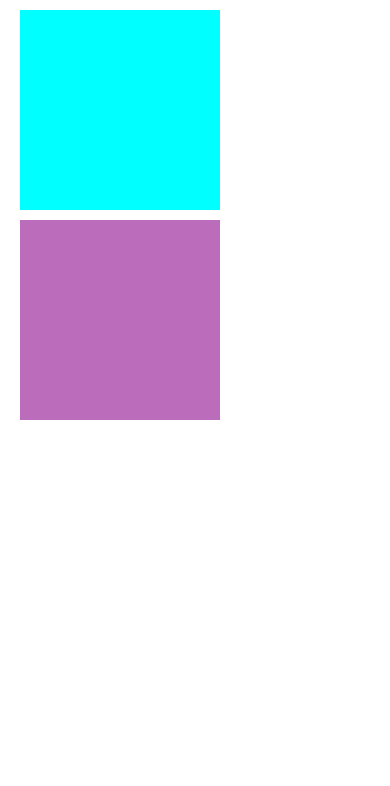
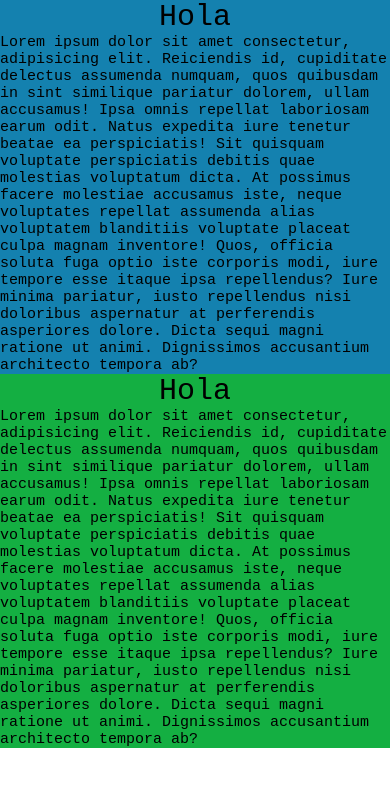
Before and after one commit to Anju0307/Css-Intermedio, a plain HTML site: page index.html in a window 390 px wide. Drawn offline with Linux system fonts and the light colour scheme.

Commit message:
Responsive

```diff
--- a/index.html
+++ b/index.html
@@ -10,8 +10,32 @@
 </head>
 
 <body>
-    <div class="caja1"></div>
-    <div class="caja2"></div>
+    <div class="caja1">
+        <h1 class="titulo">
+            Hola
+        </h1>
+        <p>Lorem ipsum dolor sit amet consectetur, adipisicing elit. Reiciendis id, cupiditate delectus assumenda
+            numquam, quos quibusdam in sint similique pariatur dolorem, ullam accusamus! Ipsa omnis repellat laboriosam
+            earum odit. Natus expedita iure tenetur beatae ea perspiciatis! Sit quisquam voluptate perspiciatis debitis
+            quae molestias voluptatum dicta. At possimus facere molestiae accusamus iste, neque voluptates repellat
+            assumenda alias voluptatem blanditiis voluptate placeat culpa magnam inventore! Quos, officia soluta fuga
+            optio iste corporis modi, iure tempore esse itaque ipsa repellendus? Iure minima pariatur, iusto repellendus
+            nisi doloribus aspernatur at perferendis asperiores dolore. Dicta sequi magni ratione ut animi. Dignissimos
+            accusantium architecto tempora ab?</p>
+    </div>
+    <div class="caja2">
+        <h1 class="titulo">
+            Hola
+        </h1>
+        <p>Lorem ipsum dolor sit amet consectetur, adipisicing elit. Reiciendis id, cupiditate delectus assumenda
+            numquam, quos quibusdam in sint similique pariatur dolorem, ullam accusamus! Ipsa omnis repellat laboriosam
+            earum odit. Natus expedita iure tenetur beatae ea perspiciatis! Sit quisquam voluptate perspiciatis debitis
+            quae molestias voluptatum dicta. At possimus facere molestiae accusamus iste, neque voluptates repellat
+            assumenda alias voluptatem blanditiis voluptate placeat culpa magnam inventore! Quos, officia soluta fuga
+            optio iste corporis modi, iure tempore esse itaque ipsa repellendus? Iure minima pariatur, iusto repellendus
+            nisi doloribus aspernatur at perferendis asperiores dolore. Dicta sequi magni ratione ut animi. Dignissimos
+            accusantium architecto tempora ab?</p>
+    </div>
 </body>
 
 </html>
--- a/style.css
+++ b/style.css
@@ -1,24 +1,32 @@
-/* Colores */
-/* Lo mejor es usar rgb */
-/* rgb( rojo , verde, azul) */
-/* rgba( rojo , verde, azul, opacidad) */
+/* Responsive */
 *{
-    font-family: fantasy;
+    font-family: monospace;
     font-weight: 100;
     font-size: 15px;
     margin: 0;
     padding: 0;
 }
+body{
+    display: flex;
+}
 div{
-    margin: 10px 20px;
+    width: 100%;
 }
+h1{
+    text-align: center;
+}
+.titulo{
+    font-size: 2rem;
+}
+
 .caja1{
-    height: 200px;
-    width: 200px;
-    background-color: aqua;
+    background-color: rgb(20, 129, 175);
 }
 .caja2{
-    height: 200px;
-    width: 200px;
-    background-color: rgba(156, 43, 156, 0.688) ;
+    background-color: rgb(20, 175, 66);
 }
+@media only screen and (max-width: 800px) {
+    body{
+        display: block;
+    }
+}
```
